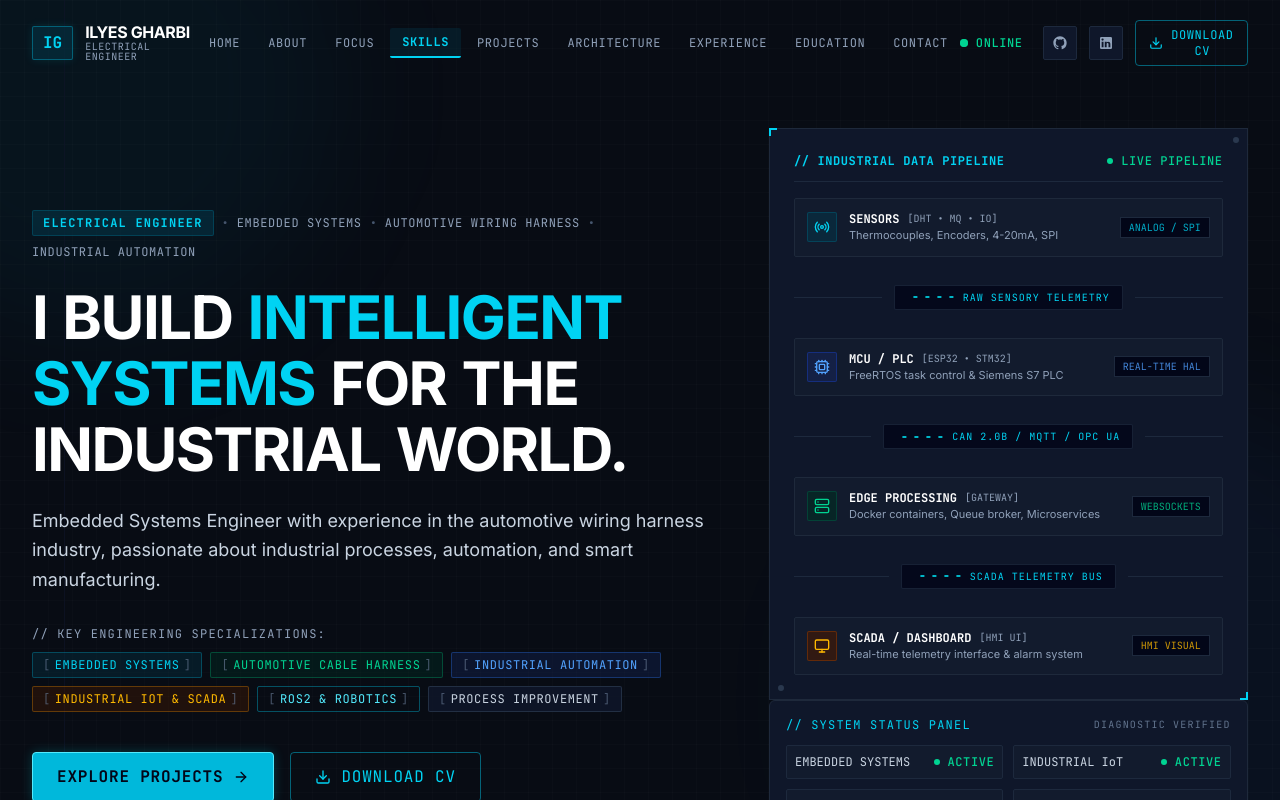
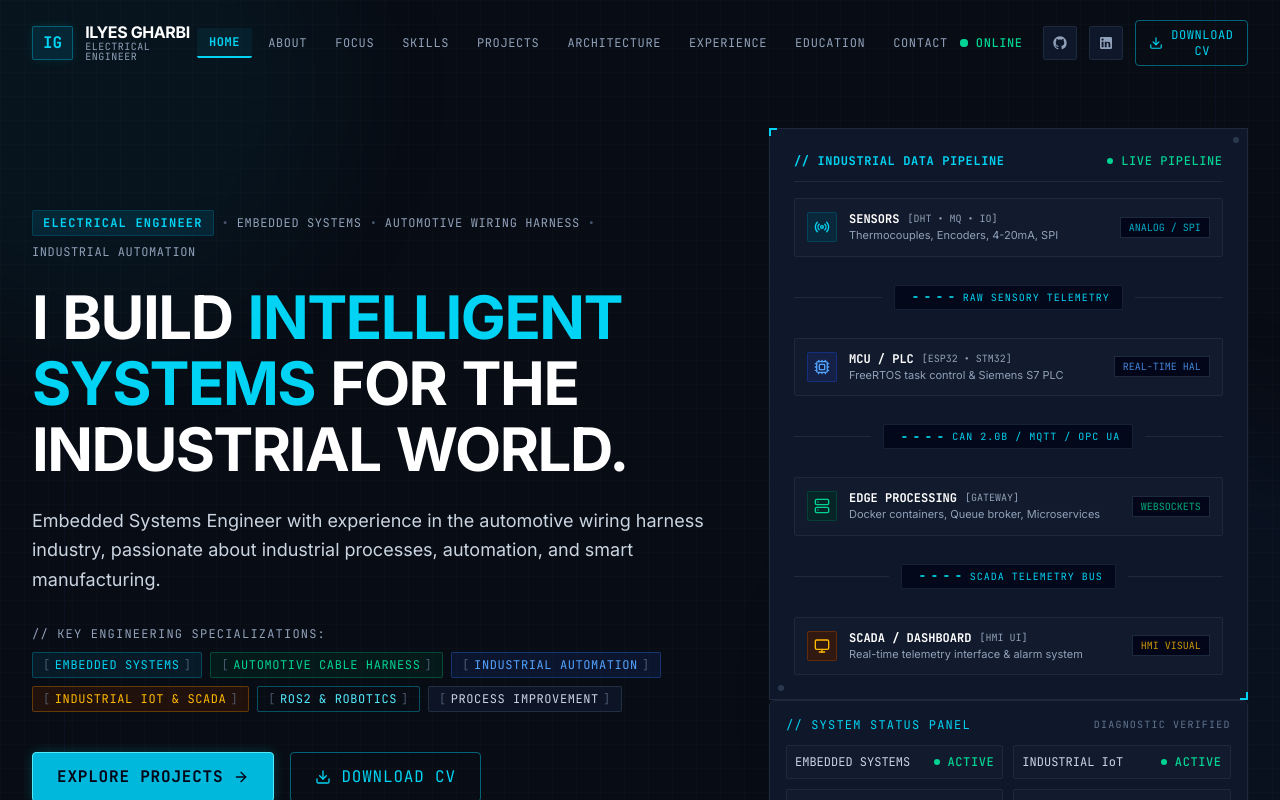
Before and after one commit to Ilyes103/ilyes-gharbi-portfolio, a React (Vite) app: page / in a window 1280 px wide. Shown: the top 800 px of the page. Built offline with nearby package versions, Linux system fonts and the light colour scheme.

Commit message:
Fix navbar active section indicator bug (skills/stack mismatch)

```diff
--- a/src/components/layout/Header.tsx
+++ b/src/components/layout/Header.tsx
@@ -1,4 +1,5 @@
-import React, { useState, useEffect, useMemo } from 'react';
+import React, { useState, useEffect, useRef, useMemo } from 'react';
+
 import { Download, Menu, X } from 'lucide-react';
 import { GithubIcon, LinkedinIcon } from '../UI/Icons';
 import { Button } from '../UI/Button';
@@ -10,6 +11,11 @@ export const Header: React.FC = () => {
   const [isScrolled, setIsScrolled] = useState(false);
   const [mobileMenuOpen, setMobileMenuOpen] = useState(false);
   const [activeSection, setActiveSection] = useState('home');
+  // Ref to suppress scroll-spy briefly after a click so the indicator
+  // doesn't flicker back to the wrong section during smooth-scroll.
+  const clickLockRef = useRef<ReturnType<typeof setTimeout> | null>(null);
+  const isClickLocked = useRef(false);
+
 
   const navItems = useMemo(
     () => [
@@ -27,25 +33,54 @@ export const Header: React.FC = () => {
   );
 
   useEffect(() => {
+    // Build a lookup: DOM element id  →  nav item id
+    // Handles cases where the section id differs from the nav id
+    // (e.g. TechStackSection has id="stack" but nav uses id "skills").
+    const getSectionNavId = (el: HTMLElement): string => {
+      return el.dataset.navId ?? el.id;
+    };
+
     const handleScroll = () => {
       setIsScrolled(window.scrollY > 20);
 
-      // Section spy for active navigation highlighting
-      const sections = navItems.map((item) => document.getElementById(item.id));
+      // While a click-triggered scroll is in progress, don't override
+      // the active state that was set immediately on click.
+      if (isClickLocked.current) return;
+
+      // Collect all navigable section elements in order.
+      const candidates = navItems
+        .map((item) => {
+          // Primary: element whose data-nav-id matches this nav item
+          const byNavId = document.querySelector<HTMLElement>(`[data-nav-id="${item.id}"]`);
+          // Fallback: element whose DOM id matches this nav item
+          const byDomId = document.getElementById(item.id);
+          return byNavId ?? byDomId;
+        })
+        .filter(Boolean) as HTMLElement[];
+
       const scrollPosition = window.scrollY + 180;
 
-      for (let i = sections.length - 1; i >= 0; i--) {
-        const section = sections[i];
-        if (section && section.offsetTop <= scrollPosition) {
-          setActiveSection(navItems[i].id);
+      for (let i = candidates.length - 1; i >= 0; i--) {
+        const el = candidates[i];
+        if (el.offsetTop <= scrollPosition) {
+          // Resolve the nav id (may differ from DOM id)
+          const navId = getSectionNavId(el);
+          // Find the matching navItem id: prefer data-nav-id, fall back to dom id
+          const matched = navItems.find(
+            (item) => item.id === navId || item.id === el.id
+          );
+          if (matched) setActiveSection(matched.id);
           break;
         }
       }
     };
 
     window.addEventListener('scroll', handleScroll, { passive: true });
+    // Run once on mount to set correct initial state (handles /#skills deep links)
+    handleScroll();
     return () => window.removeEventListener('scroll', handleScroll);
   }, [navItems]);
+
 
   // Lock body scroll & ESC key handling when mobile drawer is open
   useEffect(() => {
@@ -68,11 +103,26 @@ export const Header: React.FC = () => {
 
   const scrollTo = (id: string) => {
     setMobileMenuOpen(false);
-    const element = document.getElementById(id);
+    // Immediately mark the clicked section as active so the indicator
+    // moves at once without waiting for the scroll event.
+    setActiveSection(id);
+    // Lock the scroll-spy for 800 ms so smooth-scroll doesn't cause it
+    // to jump back to a partially-visible section mid-animation.
+    isClickLocked.current = true;
+    if (clickLockRef.current) clearTimeout(clickLockRef.current);
+    clickLockRef.current = setTimeout(() => {
+      isClickLocked.current = false;
+    }, 800);
+    // Scroll to the correct DOM element:
+    // For "skills" the section has id="stack", so check data-nav-id first.
+    const byNavId = document.querySelector<HTMLElement>(`[data-nav-id="${id}"]`);
+    const byDomId = document.getElementById(id);
+    const element = byNavId ?? byDomId;
     if (element) {
       element.scrollIntoView({ behavior: 'smooth' });
     }
   };
+
 
   const handleCvDownload = (e: React.MouseEvent<HTMLAnchorElement>) => {
     fetch(NAV_CONFIG.cvDownloadPath, { method: 'HEAD' })
--- a/src/components/sections/FocusSection.tsx
+++ b/src/components/sections/FocusSection.tsx
@@ -21,8 +21,6 @@ export const FocusSection: React.FC = () => {
 
   return (
     <section id="focus" className="py-16 sm:py-24 border-t border-[#1e293b] relative z-10">
-      {/* Anchor for Navbar #skills navigation link */}
-      <div id="skills" className="h-0 scroll-mt-24 pointer-events-none opacity-0" />
 
       <Container size="wide">
         <RevealOnScroll>
--- a/src/components/sections/TechStackSection.tsx
+++ b/src/components/sections/TechStackSection.tsx
@@ -11,7 +11,7 @@ import { RevealOnScroll } from '../motion/RevealOnScroll';
 
 export const TechStackSection: React.FC = () => {
   return (
-    <section id="stack" className="py-16 sm:py-24 border-t border-[#1e293b] relative z-10">
+    <section id="stack" className="py-16 sm:py-24 border-t border-[#1e293b] relative z-10" data-nav-id="skills">
       <Container size="wide">
         <RevealOnScroll>
           <SectionHeader
```
